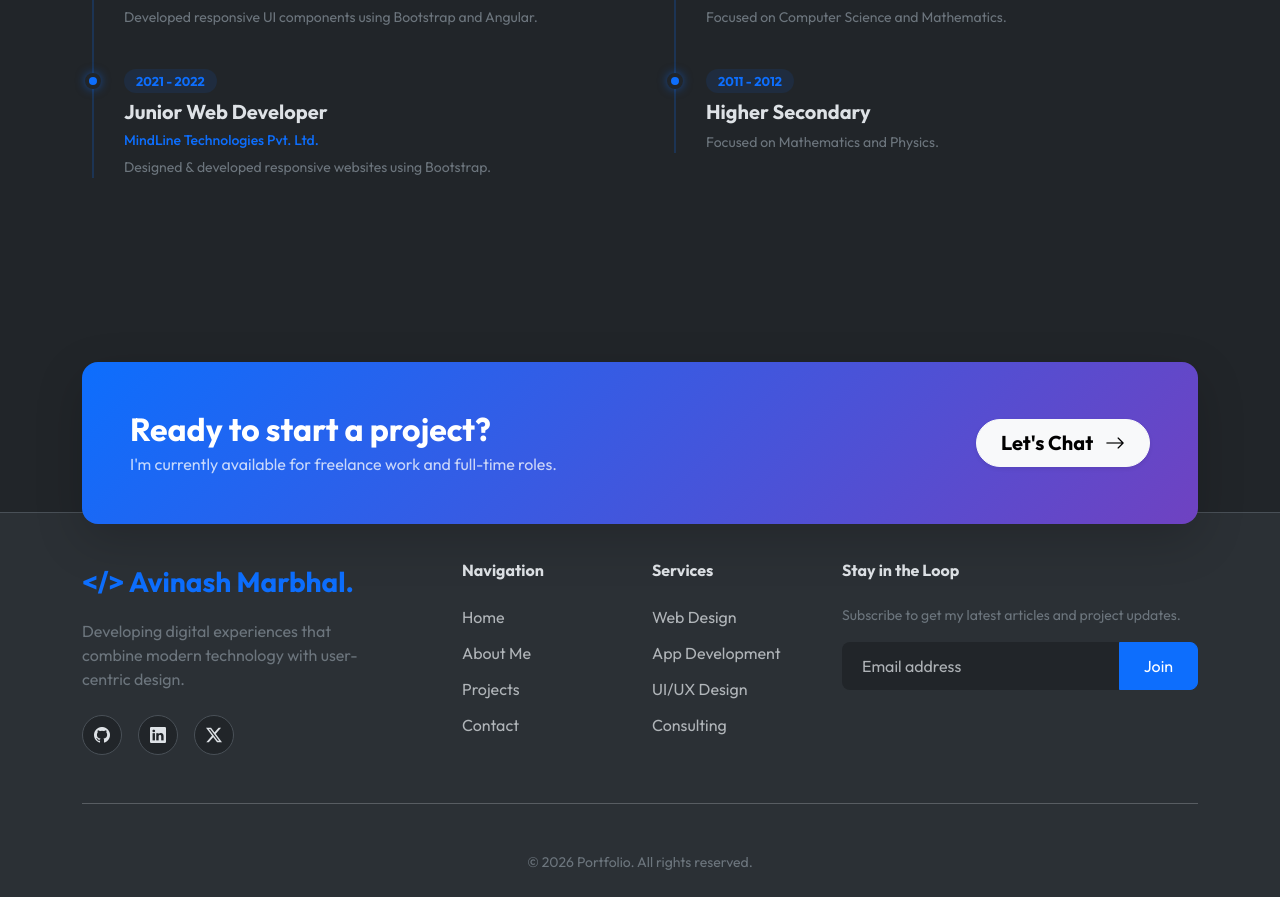
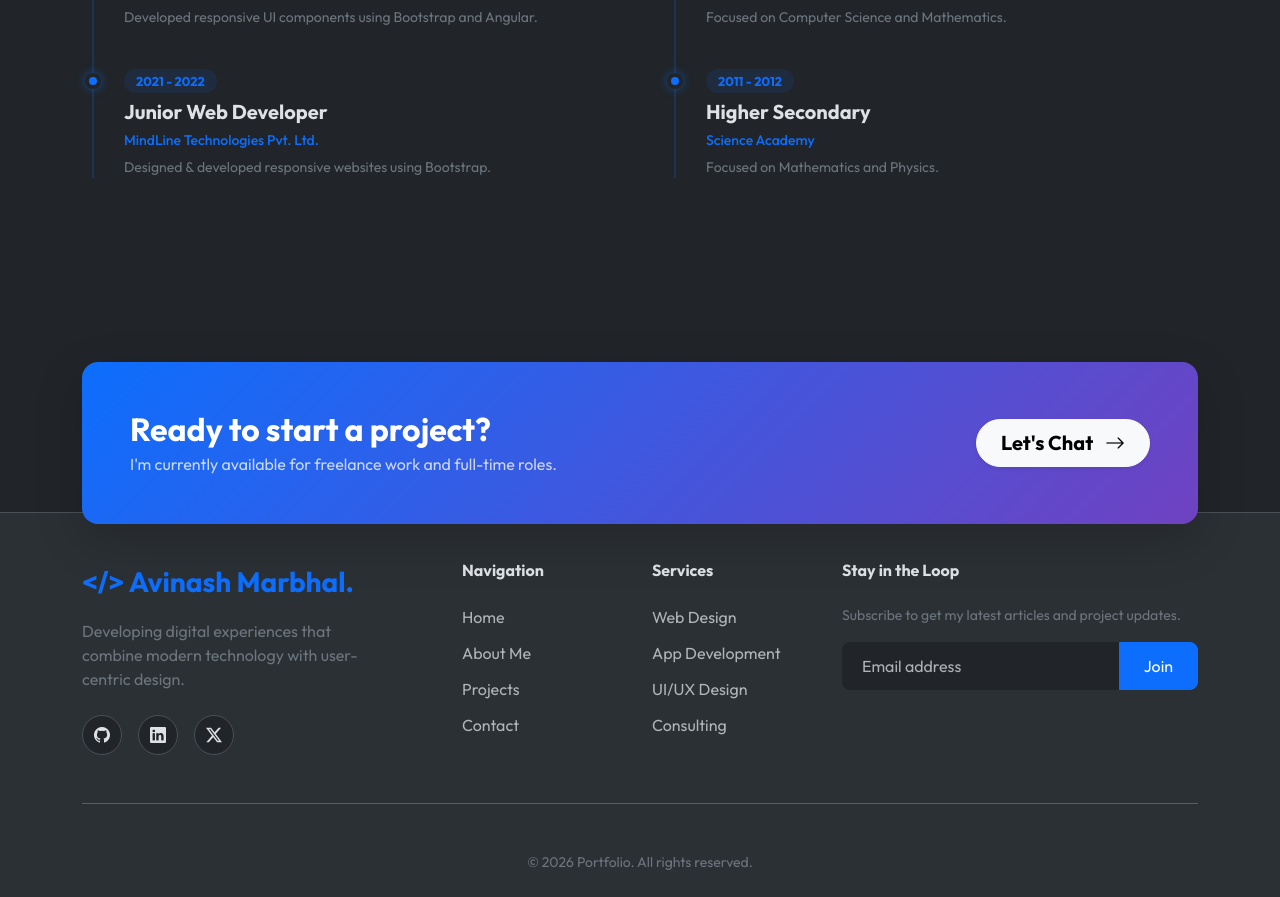
Before and after one commit to avinash072024/portfolio, an Angular app: page /about in a window 1280 px wide. Shown: the part 1081-1978 px from the top of the page. Built offline with nearby package versions, Linux system fonts and the light colour scheme.

Commit message:
education changes

```diff
--- a/src/app/pages/about/about.ts
+++ b/src/app/pages/about/about.ts
@@ -17,7 +17,7 @@ export class About {
   education = [
     { year: '2015 - 2018', degree: 'Master of Computer Application', school: 'Shivaji University, Kolhapur', desc: 'Specialized in Computer Science with a focus on Web Technologies.' },
     { year: '2012 - 2015', degree: 'Bachelor of Science', school: 'Shivaji University, Kolhapur', desc: 'Focused on Computer Science and Mathematics.' },
-    { year: '2011 - 2012', degree: 'Higher Secondary', school: '', desc: 'Focused on Mathematics and Physics.' }
+    { year: '2011 - 2012', degree: 'Higher Secondary', school: 'Science Academy', desc: 'Focused on Mathematics and Physics.' }
   ];
 
   experience = [
```
